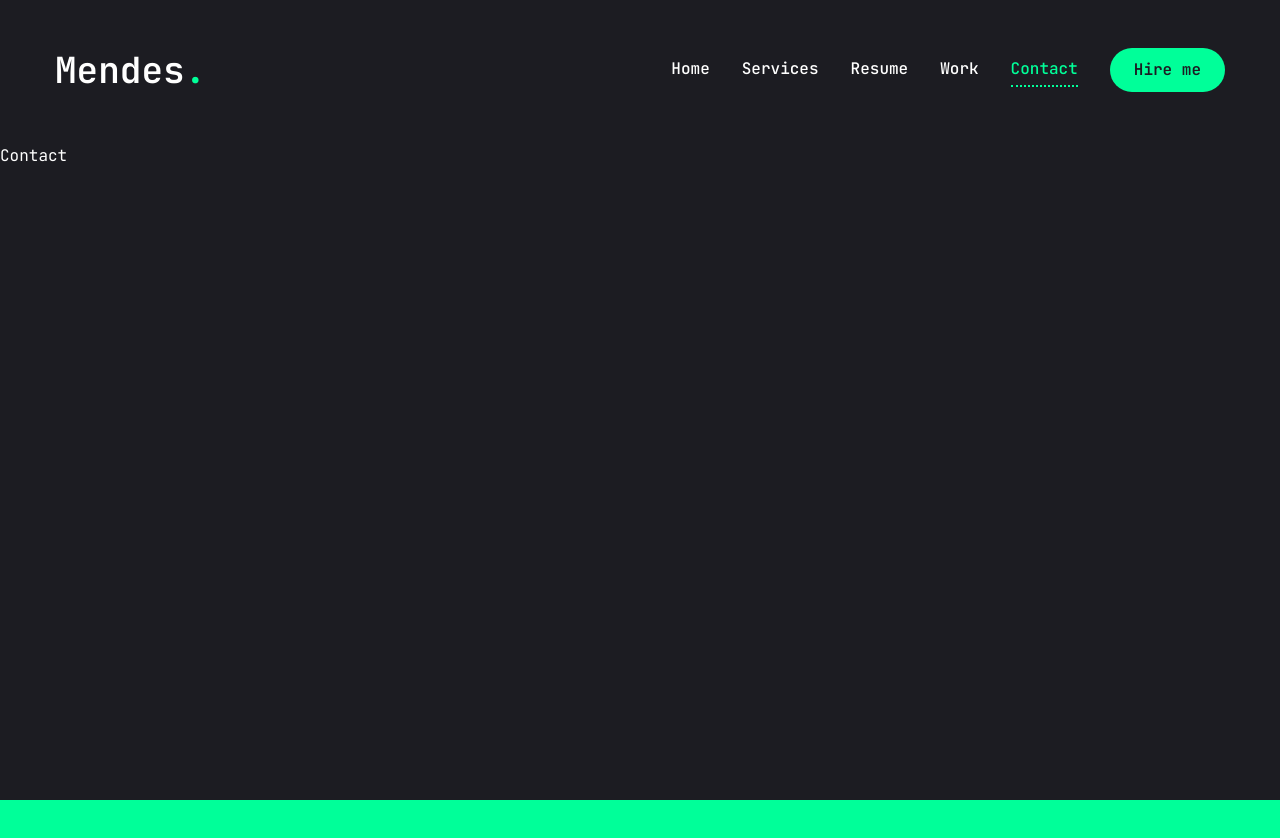
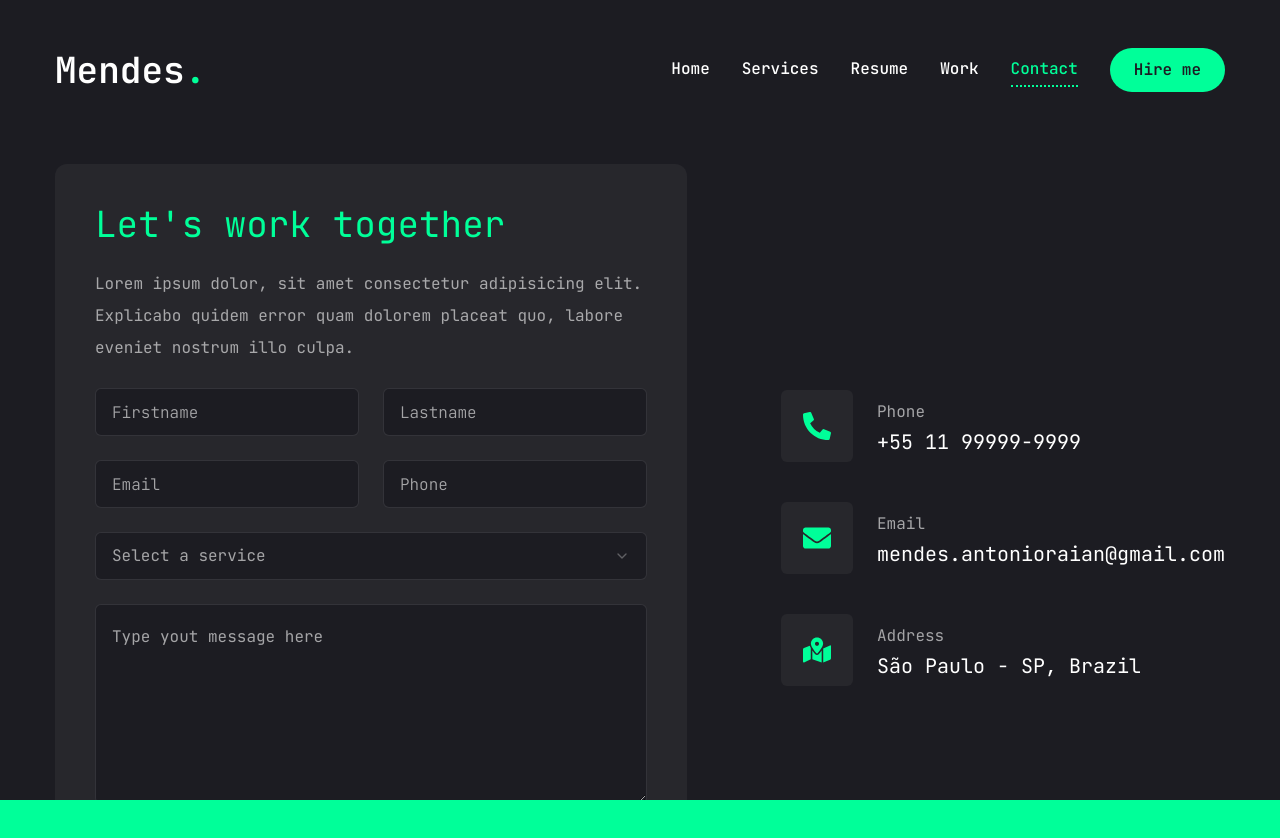
Before and after one commit to antonio-raian/antonio-raian-portfolio, a Next.js app: page /contact in a window 1280 px wide. Shown: the top 838 px of the page. Before the commit the page ends 800 px from the top, so only its background shows below. Built offline with nearby package versions, Linux system fonts and the light colour scheme.

Commit message:
add: Contact page

```diff
--- a/src/app/contact/page.tsx
+++ b/src/app/contact/page.tsx
@@ -1,4 +1,102 @@
+"use client";
+
+import { FaEnvelope, FaMapMarkedAlt, FaPhoneAlt } from "react-icons/fa";
+import { motion } from "framer-motion";
+import { Input } from "@/components/ui/input";
+import {
+  Select,
+  SelectGroup,
+  SelectItem,
+  SelectLabel,
+  SelectTrigger,
+  SelectValue,
+} from "@/components/ui/select";
+import { SelectContent } from "@radix-ui/react-select";
+import { Textarea } from "@/components/ui/textarea";
+import { Button } from "@/components/ui/button";
+
+const info = [
+  {
+    icon: <FaPhoneAlt />,
+    title: "Phone",
+    description: "+55 11 99999-9999",
+  },
+  {
+    icon: <FaEnvelope />,
+    title: "Email",
+    description: "mendes.antonioraian@gmail.com",
+  },
+  {
+    icon: <FaMapMarkedAlt />,
+    title: "Address",
+    description: "São Paulo - SP, Brazil",
+  },
+];
+
 const Contact = () => {
-  return <div>Contact</div>;
+  return (
+    <motion.div
+      initial={{ opacity: 0 }}
+      animate={{ opacity: 1 }}
+      transition={{ delay: 2.4, duration: 0.4, ease: "easeIn" }}
+      className="py-6"
+    >
+      <div className="container mx-auto">
+        <div className="flex flex-col xl:flex-row gap-[30px]">
+          <div className="xl:w-[54%] order-2 xl:order-none">
+            <form className="flex flex-col gap-6 p-10 bg-[#27272c] rounded-xl">
+              <h3 className="text-4xl text-accent">{"Let's"} work together</h3>
+              <p className="text-white/60">
+                Lorem ipsum dolor, sit amet consectetur adipisicing elit.
+                Explicabo quidem error quam dolorem placeat quo, labore eveniet
+                nostrum illo culpa.
+              </p>
+              <div className="grid grid-cols-1 md:grid-cols-2 gap-6">
+                <Input type="firstname" placeholder="Firstname" />
+                <Input type="lastname" placeholder="Lastname" />
+                <Input type="email" placeholder="Email" />
+                <Input type="phone" placeholder="Phone" />
+              </div>
+              <Select>
+                <SelectTrigger className="w-full">
+                  <SelectValue placeholder="Select a service" />
+                </SelectTrigger>
+                <SelectContent>
+                  <SelectGroup>
+                    <SelectLabel>Select a service</SelectLabel>
+                    <SelectItem value="service-1">Service 1</SelectItem>
+                    <SelectItem value="service-2">Service 2</SelectItem>
+                    <SelectItem value="service-3">Service 3</SelectItem>
+                    <SelectItem value="service-4">Service 4</SelectItem>
+                  </SelectGroup>
+                </SelectContent>
+              </Select>
+
+              <Textarea
+                className="h-[200px]"
+                placeholder="Type yout message here"
+              />
+              <Button className="max-w-40">Send message</Button>
+            </form>
+          </div>
+          <div className="flex flex-1 items-center xl:justify-end order-1 xl:order-none mb-8 xl:mb-0">
+            <ul className="flex flex-col gap-10">
+              {info.map((item, index) => (
+                <li key={index} className="flex items-center gap-6">
+                  <div className="w-[52px] h-[52px] xl:w-[72px] xl:h-[72px] rounded-md bg-[#27272c] text-accent flex items-center justify-center">
+                    <div className="text-[28px]">{item.icon}</div>
+                  </div>
+                  <div className="flex-1">
+                    <p className="text-white/60">{item.title}</p>
+                    <h3 className="text-xl">{item.description}</h3>
+                  </div>
+                </li>
+              ))}
+            </ul>
+          </div>
+        </div>
+      </div>
+    </motion.div>
+  );
 };
 export default Contact;
--- a/src/components/ui/input.tsx
+++ b/src/components/ui/input.tsx
@@ -1,6 +1,6 @@
-import * as React from "react"
+import * as React from "react";
 
-import { cn } from "@/lib/utils"
+import { cn } from "@/lib/utils";
 
 export interface InputProps
   extends React.InputHTMLAttributes<HTMLInputElement> {}
@@ -11,15 +11,15 @@
       <input
         type={type}
         className={cn(
-          "flex h-10 w-full rounded-md border border-slate-200 bg-white px-3 py-2 text-sm ring-offset-white file:border-0 file:bg-transparent file:text-sm file:font-medium placeholder:text-slate-500 focus-visible:outline-none focus-visible:ring-2 focus-visible:ring-slate-950 focus-visible:ring-offset-2 disabled:cursor-not-allowed disabled:opacity-50 dark:border-slate-800 dark:bg-slate-950 dark:ring-offset-slate-950 dark:placeholder:text-slate-400 dark:focus-visible:ring-slate-300",
+          "flex h-[48px] rounded-md border border-white/10 focus:border-accent font-light bg-primary px-4 py-5 text-base placeholder:text-white/60 outline-none",
           className
         )}
         ref={ref}
         {...props}
       />
-    )
+    );
   }
-)
-Input.displayName = "Input"
+);
+Input.displayName = "Input";
 
-export { Input }
+export { Input };
--- a/src/components/ui/select.tsx
+++ b/src/components/ui/select.tsx
@@ -1,16 +1,16 @@
-"use client"
+"use client";
 
-import * as React from "react"
-import * as SelectPrimitive from "@radix-ui/react-select"
-import { Check, ChevronDown, ChevronUp } from "lucide-react"
+import * as React from "react";
+import * as SelectPrimitive from "@radix-ui/react-select";
+import { Check, ChevronDown, ChevronUp } from "lucide-react";
 
-import { cn } from "@/lib/utils"
+import { cn } from "@/lib/utils";
 
-const Select = SelectPrimitive.Root
+const Select = SelectPrimitive.Root;
 
-const SelectGroup = SelectPrimitive.Group
+const SelectGroup = SelectPrimitive.Group;
 
-const SelectValue = SelectPrimitive.Value
+const SelectValue = SelectPrimitive.Value;
 
 const SelectTrigger = React.forwardRef<
   React.ElementRef<typeof SelectPrimitive.Trigger>,
@@ -19,7 +19,7 @@
   <SelectPrimitive.Trigger
     ref={ref}
     className={cn(
-      "flex h-10 w-full items-center justify-between rounded-md border border-slate-200 bg-white px-3 py-2 text-sm ring-offset-white placeholder:text-slate-500 focus:outline-none focus:ring-2 focus:ring-slate-950 focus:ring-offset-2 disabled:cursor-not-allowed disabled:opacity-50 [&>span]:line-clamp-1 dark:border-slate-800 dark:bg-slate-950 dark:ring-offset-slate-950 dark:placeholder:text-slate-400 dark:focus:ring-slate-300",
+      "flex h-[48px] w-full items-center justify-between rounded-md border border-white/10 bg-primary px-4 py-5 text-base text-white/60 outline-none placeholder:text-white/10 focus:border-accent",
       className
     )}
     {...props}
@@ -29,8 +29,8 @@
       <ChevronDown className="h-4 w-4 opacity-50" />
     </SelectPrimitive.Icon>
   </SelectPrimitive.Trigger>
-))
-SelectTrigger.displayName = SelectPrimitive.Trigger.displayName
+));
+SelectTrigger.displayName = SelectPrimitive.Trigger.displayName;
 
 const SelectScrollUpButton = React.forwardRef<
   React.ElementRef<typeof SelectPrimitive.ScrollUpButton>,
@@ -46,8 +46,8 @@
   >
     <ChevronUp className="h-4 w-4" />
   </SelectPrimitive.ScrollUpButton>
-))
-SelectScrollUpButton.displayName = SelectPrimitive.ScrollUpButton.displayName
+));
+SelectScrollUpButton.displayName = SelectPrimitive.ScrollUpButton.displayName;
 
 const SelectScrollDownButton = React.forwardRef<
   React.ElementRef<typeof SelectPrimitive.ScrollDownButton>,
@@ -63,9 +63,9 @@
   >
     <ChevronDown className="h-4 w-4" />
   </SelectPrimitive.ScrollDownButton>
-))
+));
 SelectScrollDownButton.displayName =
-  SelectPrimitive.ScrollDownButton.displayName
+  SelectPrimitive.ScrollDownButton.displayName;
 
 const SelectContent = React.forwardRef<
   React.ElementRef<typeof SelectPrimitive.Content>,
@@ -75,7 +75,7 @@
     <SelectPrimitive.Content
       ref={ref}
       className={cn(
-        "relative z-50 max-h-96 min-w-[8rem] overflow-hidden rounded-md border border-slate-200 bg-white text-slate-950 shadow-md data-[state=open]:animate-in data-[state=closed]:animate-out data-[state=closed]:fade-out-0 data-[state=open]:fade-in-0 data-[state=closed]:zoom-out-95 data-[state=open]:zoom-in-95 data-[side=bottom]:slide-in-from-top-2 data-[side=left]:slide-in-from-right-2 data-[side=right]:slide-in-from-left-2 data-[side=top]:slide-in-from-bottom-2 dark:border-slate-800 dark:bg-slate-950 dark:text-slate-50",
+        "relative z-50 max-h-96 min-w-[8rem] overflow-hidden rounded-md border border-white/10 bg-primary text-white shadow-md data-[state=open]:animate-in data-[state=closed]:animate-out data-[state=closed]:fade-out-0 data-[state=open]:fade-in-0 data-[state=closed]:zoom-out-95 data-[state=open]:zoom-in-95 data-[side=bottom]:slide-in-from-top-2 data-[side=left]:slide-in-from-right-2 data-[side=right]:slide-in-from-left-2 data-[side=top]:slide-in-from-bottom-2 dark:border-slate-800 dark:bg-slate-950 dark:text-slate-50",
         position === "popper" &&
           "data-[side=bottom]:translate-y-1 data-[side=left]:-translate-x-1 data-[side=right]:translate-x-1 data-[side=top]:-translate-y-1",
         className
@@ -96,8 +96,8 @@
       <SelectScrollDownButton />
     </SelectPrimitive.Content>
   </SelectPrimitive.Portal>
-))
-SelectContent.displayName = SelectPrimitive.Content.displayName
+));
+SelectContent.displayName = SelectPrimitive.Content.displayName;
 
 const SelectLabel = React.forwardRef<
   React.ElementRef<typeof SelectPrimitive.Label>,
@@ -108,8 +108,8 @@
     className={cn("py-1.5 pl-8 pr-2 text-sm font-semibold", className)}
     {...props}
   />
-))
-SelectLabel.displayName = SelectPrimitive.Label.displayName
+));
+SelectLabel.displayName = SelectPrimitive.Label.displayName;
 
 const SelectItem = React.forwardRef<
   React.ElementRef<typeof SelectPrimitive.Item>,
@@ -118,7 +118,7 @@
   <SelectPrimitive.Item
     ref={ref}
     className={cn(
-      "relative flex w-full cursor-default select-none items-center rounded-sm py-1.5 pl-8 pr-2 text-sm outline-none focus:bg-slate-100 focus:text-slate-900 data-[disabled]:pointer-events-none data-[disabled]:opacity-50 dark:focus:bg-slate-800 dark:focus:text-slate-50",
+      "relative flex w-full cursor-default select-none items-center rounded-sm py-1.5 pl-8 pr-2 text-sm outline-none focus:bg-accent focus:text-primary data-[disabled]:pointer-events-none data-[disabled]:opacity-50 dark:focus:bg-slate-800 dark:focus:text-slate-50",
       className
     )}
     {...props}
@@ -131,8 +131,8 @@
 
     <SelectPrimitive.ItemText>{children}</SelectPrimitive.ItemText>
   </SelectPrimitive.Item>
-))
-SelectItem.displayName = SelectPrimitive.Item.displayName
+));
+SelectItem.displayName = SelectPrimitive.Item.displayName;
 
 const SelectSeparator = React.forwardRef<
   React.ElementRef<typeof SelectPrimitive.Separator>,
@@ -143,8 +143,8 @@
     className={cn("-mx-1 my-1 h-px bg-slate-100 dark:bg-slate-800", className)}
     {...props}
   />
-))
-SelectSeparator.displayName = SelectPrimitive.Separator.displayName
+));
+SelectSeparator.displayName = SelectPrimitive.Separator.displayName;
 
 export {
   Select,
@@ -157,4 +157,4 @@
   SelectSeparator,
   SelectScrollUpButton,
   SelectScrollDownButton,
-}
+};
--- a/src/components/ui/textarea.tsx
+++ b/src/components/ui/textarea.tsx
@@ -1,6 +1,6 @@
-import * as React from "react"
+import * as React from "react";
 
-import { cn } from "@/lib/utils"
+import { cn } from "@/lib/utils";
 
 export interface TextareaProps
   extends React.TextareaHTMLAttributes<HTMLTextAreaElement> {}
@@ -10,15 +10,15 @@
     return (
       <textarea
         className={cn(
-          "flex min-h-[80px] w-full rounded-md border border-slate-200 bg-white px-3 py-2 text-sm ring-offset-white placeholder:text-slate-500 focus-visible:outline-none focus-visible:ring-2 focus-visible:ring-slate-950 focus-visible:ring-offset-2 disabled:cursor-not-allowed disabled:opacity-50 dark:border-slate-800 dark:bg-slate-950 dark:ring-offset-slate-950 dark:placeholder:text-slate-400 dark:focus-visible:ring-slate-300",
+          "flex min-h-[80px] w-full rounded-md border border-white/10 bg-primary px-4 py-5 text-base placeholder:text-white/60 focus-visible:outline-none focus-visible:ring-1 focus-visible:ring-accent focus-visible:ring-offset-0 disabled:cursor-not-allowed disabled:opacity-50",
           className
         )}
         ref={ref}
         {...props}
       />
-    )
+    );
   }
-)
-Textarea.displayName = "Textarea"
+);
+Textarea.displayName = "Textarea";
 
-export { Textarea }
+export { Textarea };
```
